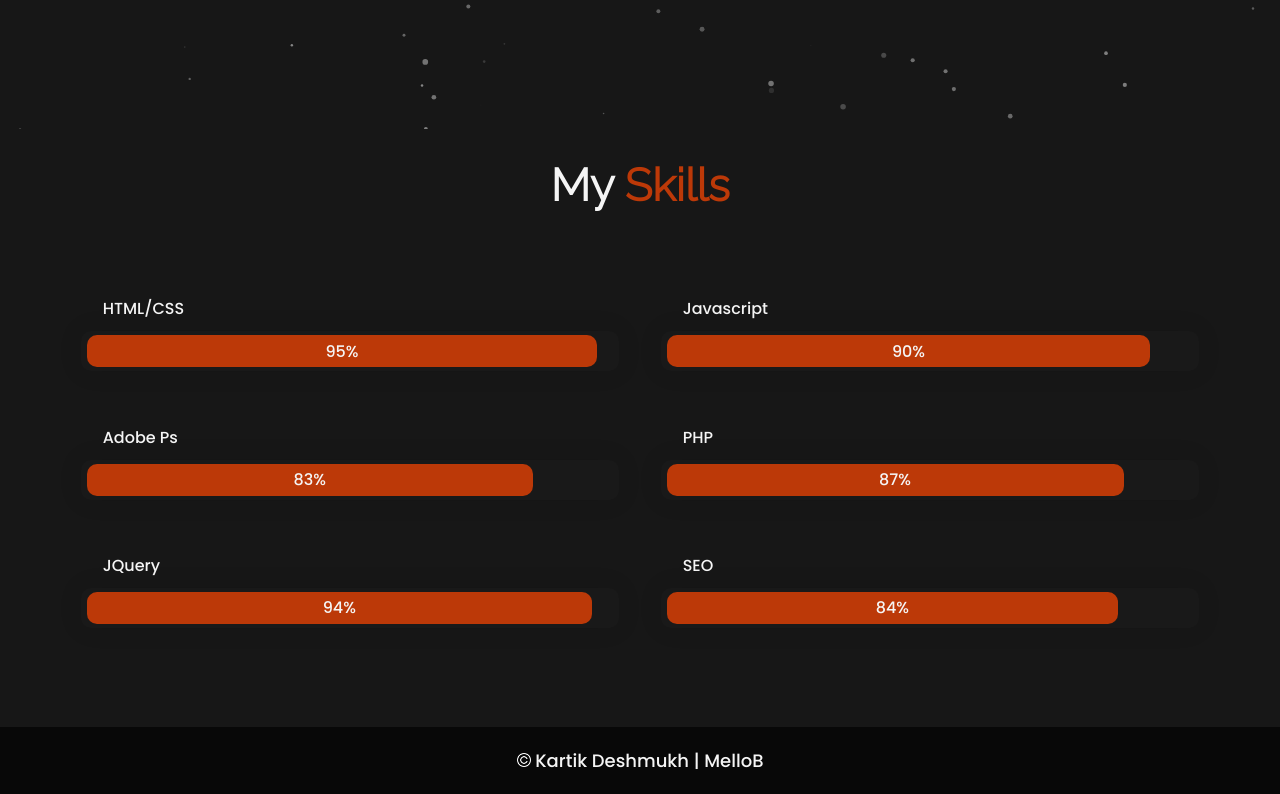
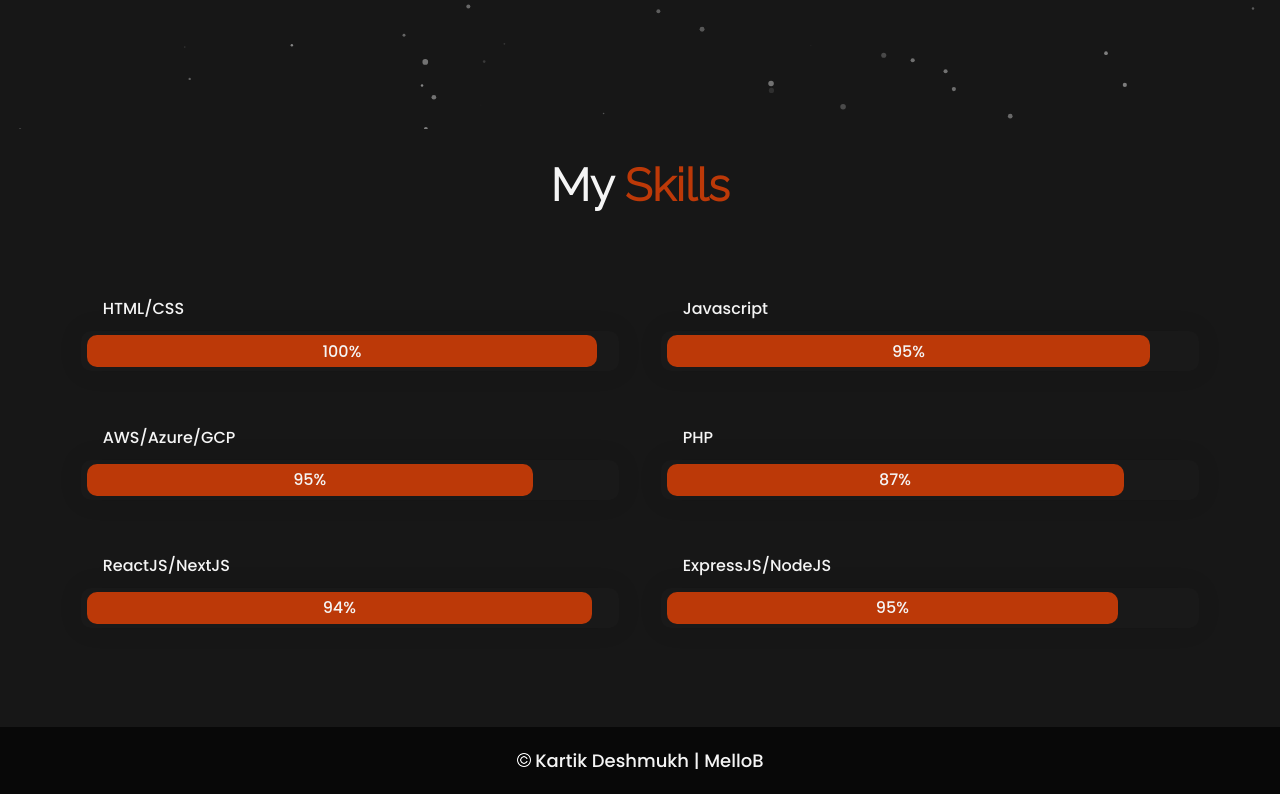
Before and after one commit to MelloB1989/portfolio.temp, a plain HTML site: page index.html in a window 1280 px wide. Shown: the part 671-1465 px from the top of the page. Drawn offline with nearby package versions, Linux system fonts and the light colour scheme.

Commit message:
Skill  uodate

```diff
--- a/index.html
+++ b/index.html
@@ -186,7 +186,7 @@
                     </div>
                         </div>
                     <div class="html-prog wow prog">
-                 <div class="html-progress wow">95%</div>
+                 <div class="html-progress wow">100%</div>
                     </div>
                     </div>
                     <div class="skill-html skill">
@@ -196,17 +196,17 @@
                     </div>
                         </div>
                     <div class="html-prog wow prog">
-                 <div class="js-progress wow">90%</div>
+                 <div class="js-progress wow">95%</div>
                     </div>
                     </div>
                     <div class="skill-html skill">
                         <div class="skill-text">
                     <div class="html">
-                        Adobe Ps
+                        AWS/Azure/GCP
                     </div>
                         </div>
                     <div class="html-prog wow prog">
-                 <div class="adobe-progress wow">83%</div>
+                 <div class="adobe-progress wow">95%</div>
                     </div>
                     </div>
                     <div class="skill-html skill">
@@ -222,7 +222,7 @@
                     <div class="skill-html skill">
                         <div class="skill-text">
                     <div class="html">
-                        JQuery
+                        ReactJS/NextJS
                     </div>
                         </div>
                     <div class="html-prog wow prog">
@@ -232,11 +232,11 @@
                     <div class="skill-html skill">
                         <div class="skill-text">
                     <div class="html">
-                        SEO
+                        ExpressJS/NodeJS
                     </div>
                         </div>
                     <div class="html-prog wow prog">
-                 <div class="seo-progress wow">84%</div>
+                 <div class="seo-progress wow">95%</div>
                     </div>
                     </div>
                 </div>
```
